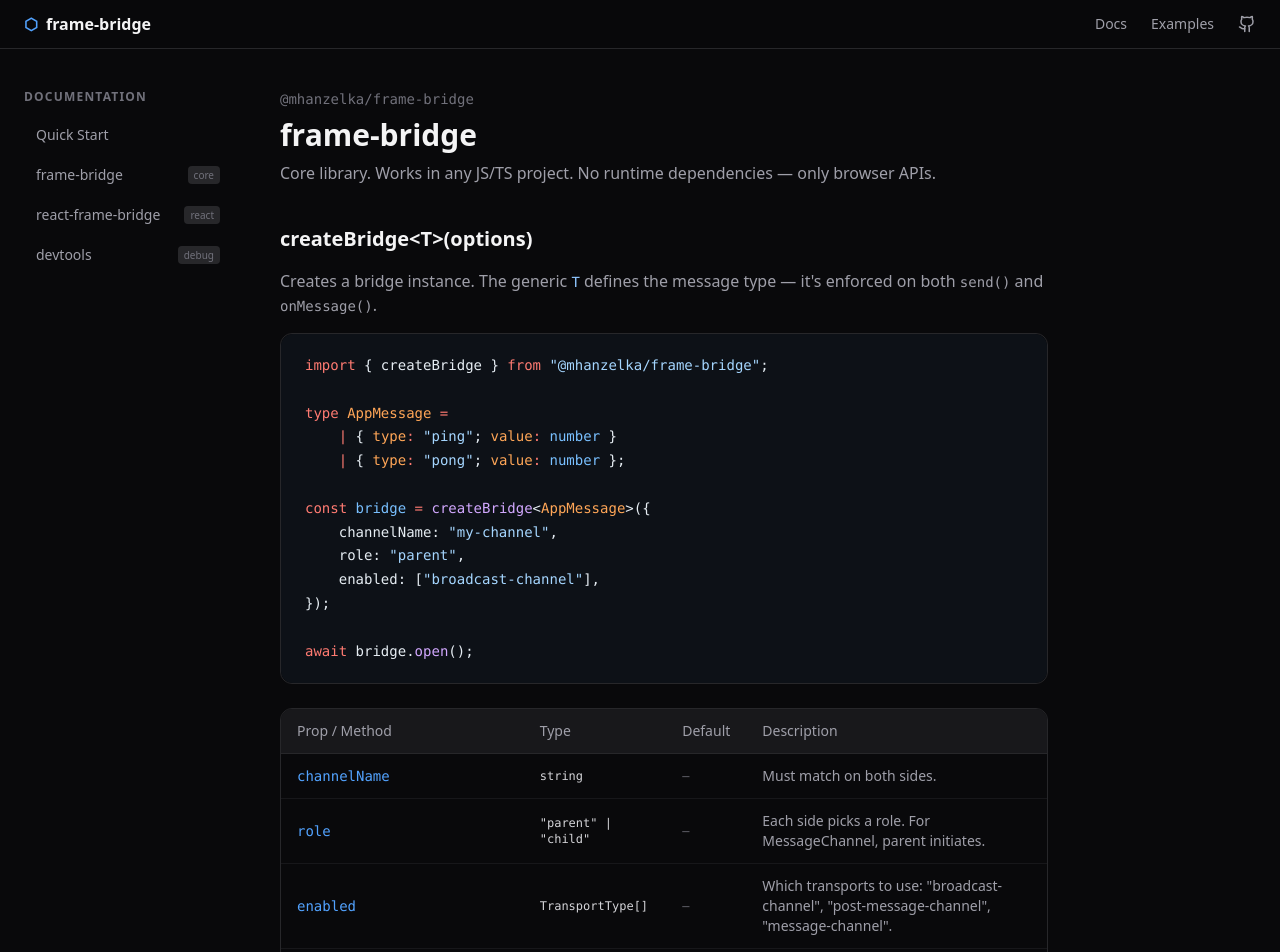
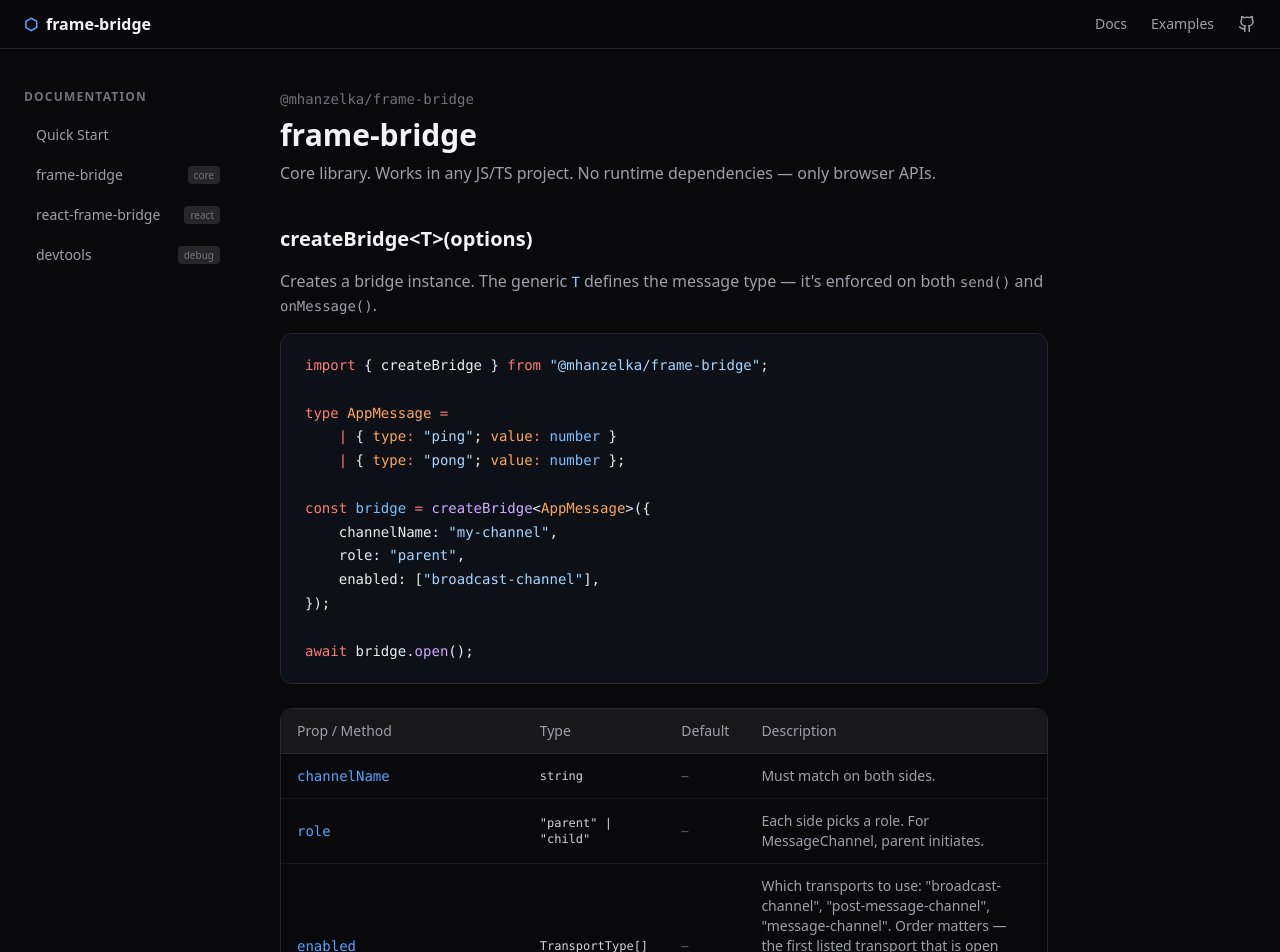
Before and after one commit to mhanzelka/frame-bridge, a Next.js app in the folder apps/web/: page /docs/frame-bridge in a window 1280 px wide. Shown: the top 952 px of the page. Built offline with nearby package versions, Linux system fonts and the light colour scheme.

Commit message:
note transport order priority in createBridge enabled docs

```diff
--- a/apps/web/app/(main)/docs/frame-bridge/page.tsx
+++ b/apps/web/app/(main)/docs/frame-bridge/page.tsx
@@ -128,7 +128,7 @@ await openBridgeWindow({
 const createBridgeParams = [
     { name: "channelName", type: "string", description: "Must match on both sides." },
     { name: "role", type: '"parent" | "child"', description: "Each side picks a role. For MessageChannel, parent initiates." },
-    { name: "enabled", type: "TransportType[]", description: 'Which transports to use: "broadcast-channel", "post-message-channel", "message-channel".' },
+    { name: "enabled", type: "TransportType[]", description: 'Which transports to use: "broadcast-channel", "post-message-channel", "message-channel". Order matters — the first listed transport that is open becomes the default for send/sendEvent (override per-call via options.preferredTransport).' },
     { name: "targetOrigin", type: "string", description: 'Required for "post-message-channel". Use "same-origin" for same-origin targets.' },
     { name: "target", type: "Window?", description: 'Target window for "post-message-channel". Optional in child contexts — auto-detects window.parent (iframe) or window.opener (popup). Parent contexts pass it explicitly (or via setTarget when the iframe mounts).' },
     { name: "id", type: "string", description: "Explicit bridge instance id used as-is — replaces the random one. Useful for naming endpoints so peers can address each other deterministically via options.targetId. Caller is responsible for uniqueness within the same channelName. Ignores prefix when set." },
```
